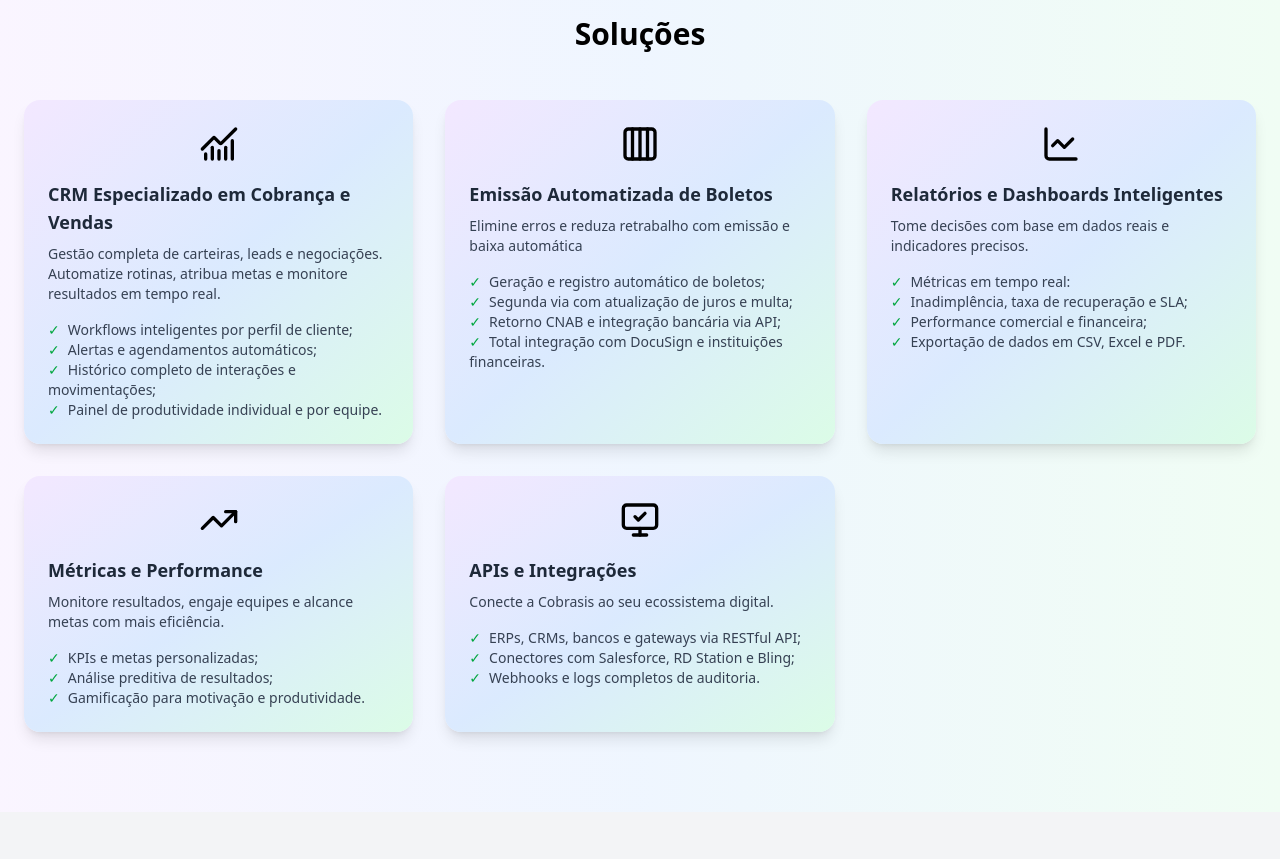
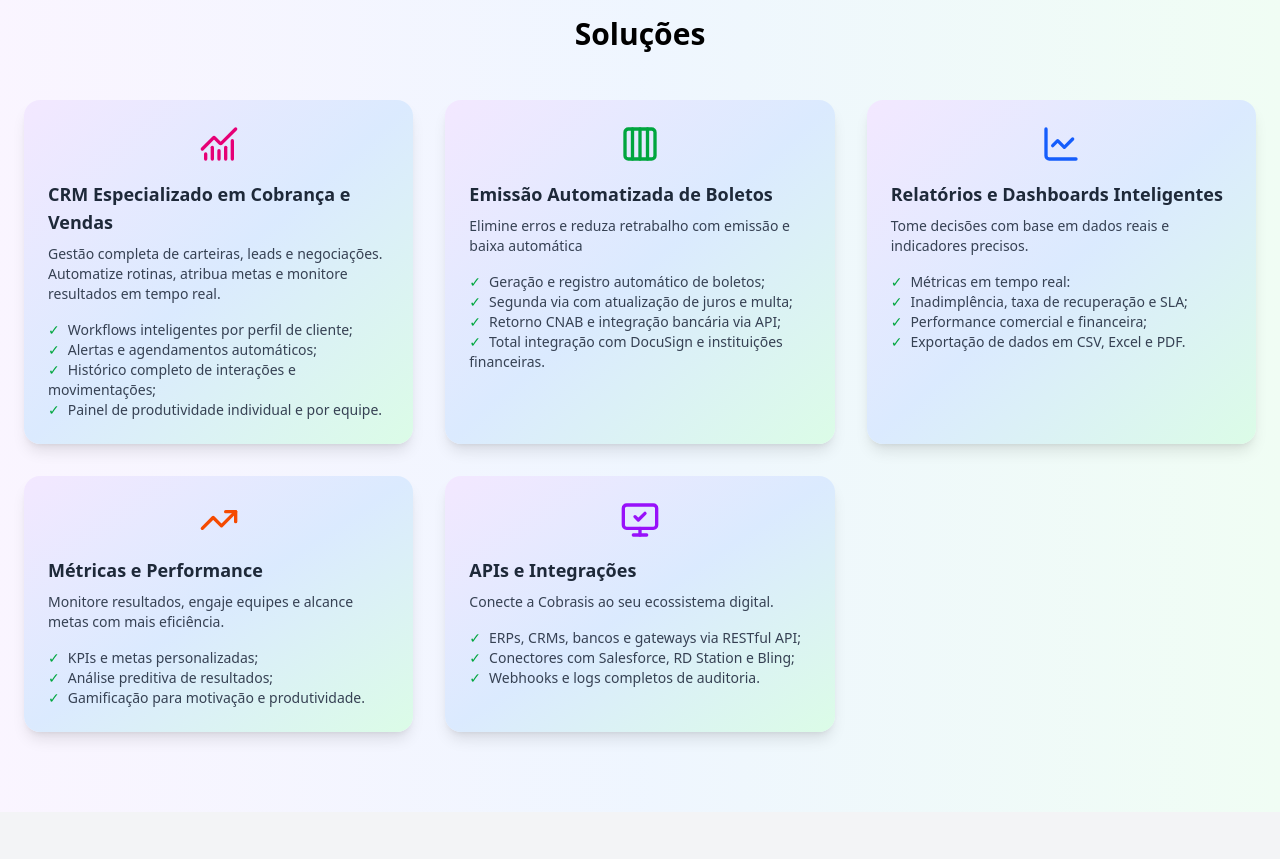
Before and after one commit to andersencypriano/Site-Cobrasis, a Next.js app: page / in a window 1280 px wide. Shown: the part 2040-2899 px from the top of the page. Built offline with nearby package versions, Linux system fonts and the light colour scheme.

Commit message:
fix: interfaces

```diff
--- a/src/seeds/Solucoes.tsx
+++ b/src/seeds/Solucoes.tsx
@@ -2,14 +2,14 @@ import { ISolucoes } from "@/interfaces/ISolucoes";
 import { ChartLine, ChartNoAxesCombined, Columns4, MonitorCheck, SquareKanban, TrendingUp } from "lucide-react";
 
 export const solucoes: ISolucoes[] = [
-  { icon: <ChartNoAxesCombined className="w-10 h-10 text-black" />, title: "CRM Especializado em Cobrança e Vendas", desc: "Gestão completa de carteiras, leads e negociações. Automatize rotinas, atribua metas e monitore resultados em tempo real.", items: ['Workflows inteligentes por perfil de cliente;', 'Alertas e agendamentos automáticos;', 'Histórico completo de interações e movimentações;', 'Painel de produtividade individual e por equipe.'] },
+  { icon: <ChartNoAxesCombined className="w-10 h-10 text-pink-600" />, title: "CRM Especializado em Cobrança e Vendas", desc: "Gestão completa de carteiras, leads e negociações. Automatize rotinas, atribua metas e monitore resultados em tempo real.", items: ['Workflows inteligentes por perfil de cliente;', 'Alertas e agendamentos automáticos;', 'Histórico completo de interações e movimentações;', 'Painel de produtividade individual e por equipe.'] },
 
-  { icon: <Columns4 className="w-10 h-10 text-black" />, title: "Emissão Automatizada de Boletos", desc: "Elimine erros e reduza retrabalho com emissão e baixa automática", items: ['Geração e registro automático de boletos;','Segunda via com atualização de juros e multa;', 'Retorno CNAB e integração bancária via API;', 'Total integração com DocuSign e instituições financeiras.'] },
+  { icon: <Columns4 className="w-10 h-10 text-green-600" />, title: "Emissão Automatizada de Boletos", desc: "Elimine erros e reduza retrabalho com emissão e baixa automática", items: ['Geração e registro automático de boletos;','Segunda via com atualização de juros e multa;', 'Retorno CNAB e integração bancária via API;', 'Total integração com DocuSign e instituições financeiras.'] },
 
-  { icon: <ChartLine className="w-10 h-10 text-black" />, title: "Relatórios e Dashboards Inteligentes", desc: "Tome decisões com base em dados reais e indicadores precisos.", items: ['Métricas em tempo real:', 'Inadimplência, taxa de recuperação e SLA;', 'Performance comercial e financeira;', 'Exportação de dados em CSV, Excel e PDF.'] },
+  { icon: <ChartLine className="w-10 h-10 text-blue-600" />, title: "Relatórios e Dashboards Inteligentes", desc: "Tome decisões com base em dados reais e indicadores precisos.", items: ['Métricas em tempo real:', 'Inadimplência, taxa de recuperação e SLA;', 'Performance comercial e financeira;', 'Exportação de dados em CSV, Excel e PDF.'] },
 
-  { icon: <TrendingUp className="w-10 h-10 text-black" />, title: "Métricas e Performance", desc: "Monitore resultados, engaje equipes e alcance metas com mais eficiência.", items: ['KPIs e metas personalizadas;', 'Análise preditiva de resultados;', 'Gamificação para motivação e produtividade.'] },
+  { icon: <TrendingUp className="w-10 h-10 text-orange-600" />, title: "Métricas e Performance", desc: "Monitore resultados, engaje equipes e alcance metas com mais eficiência.", items: ['KPIs e metas personalizadas;', 'Análise preditiva de resultados;', 'Gamificação para motivação e produtividade.'] },
 
-  { icon: <MonitorCheck className="w-10 h-10 text-black" />, title: "APIs e Integrações", desc: "Conecte a Cobrasis ao seu ecossistema digital.", items: ['ERPs, CRMs, bancos e gateways via RESTful API;', 'Conectores com Salesforce, RD Station e Bling;', 'Webhooks e logs completos de auditoria.'] },
+  { icon: <MonitorCheck className="w-10 h-10 text-purple-600" />, title: "APIs e Integrações", desc: "Conecte a Cobrasis ao seu ecossistema digital.", items: ['ERPs, CRMs, bancos e gateways via RESTful API;', 'Conectores com Salesforce, RD Station e Bling;', 'Webhooks e logs completos de auditoria.'] },
 
 ]
```
